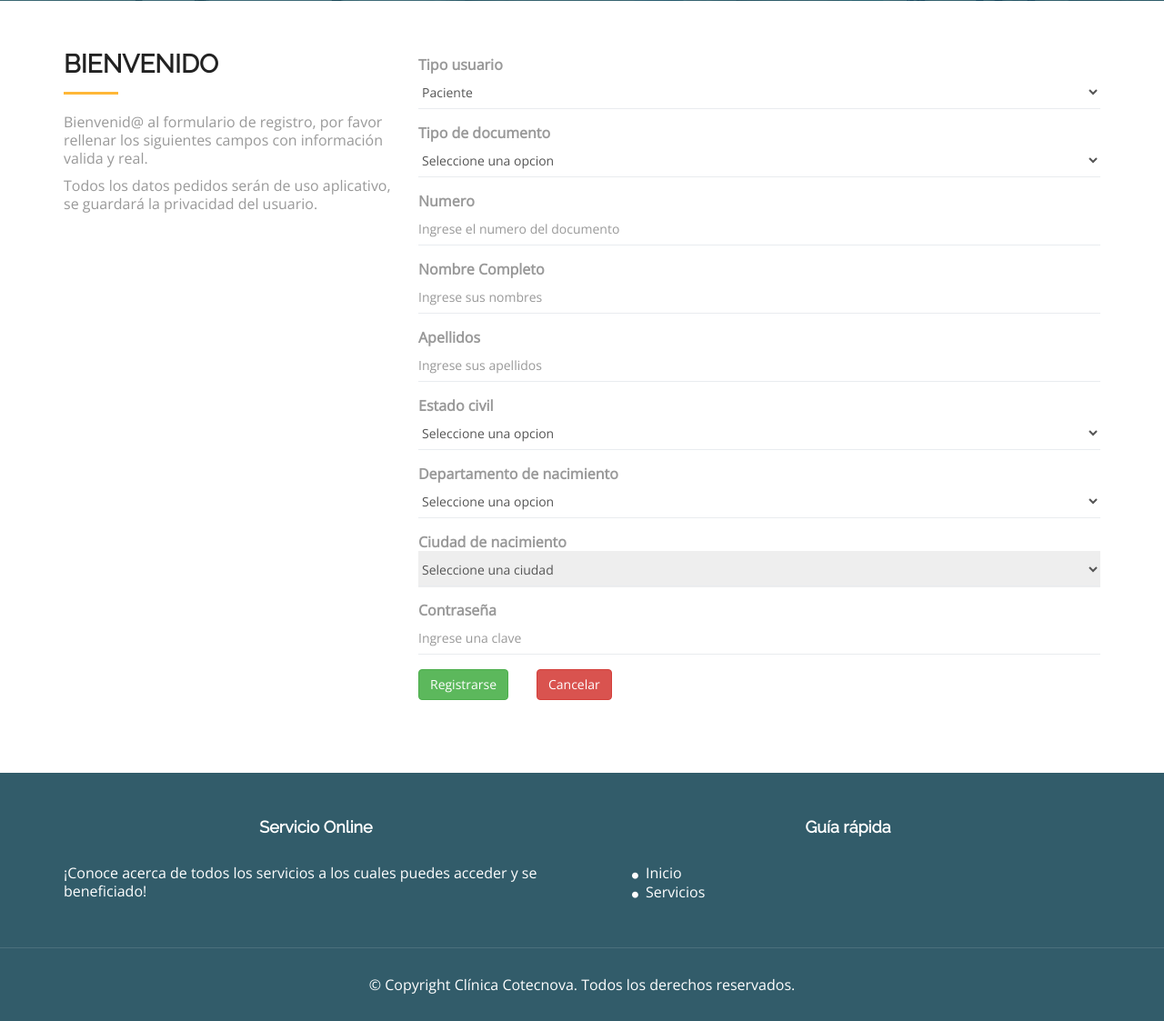
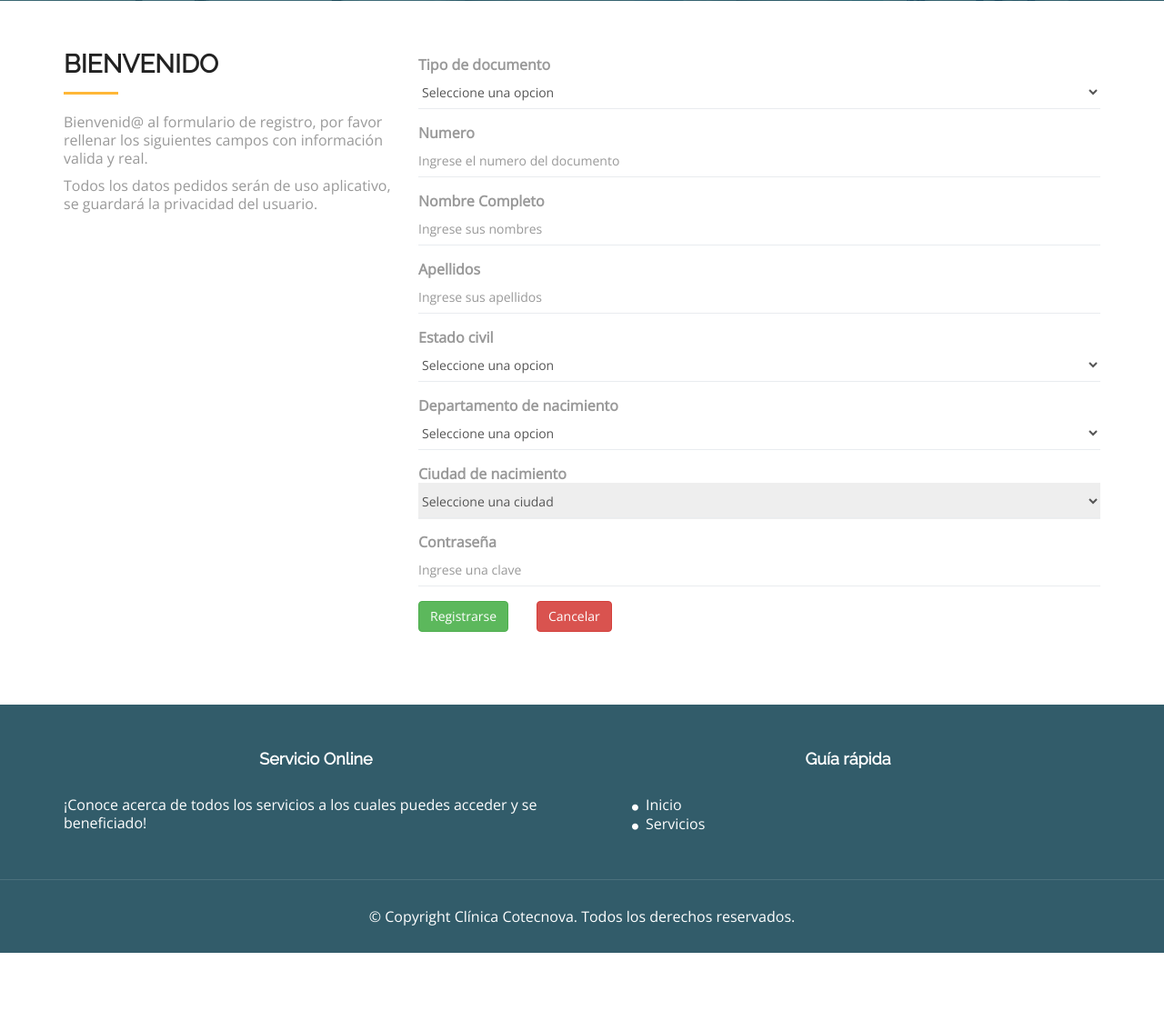
Before and after one commit to juandiegorb/clinica_cotecnova, a PHP site: page /crear_usuario.php in a window 1280 px wide. Shown: the part 99-1222 px from the top of the page at 91% size. After the commit the page ends 1147 px from the top, so only its background shows below. Run offline with PHP 8.4, Linux system fonts and the light colour scheme; data comes from the database, SQL or seed files in the repository; some libraries are stand-ins or nearby versions; some web fonts are replaced.

Commit message:
se quita el campo tipo de usuario
Se agrega directamente en la consulta el tipo de usuario que esta registrando

```diff
--- a/Controlador/insertarUsuario.php
+++ b/Controlador/insertarUsuario.php
@@ -19,12 +19,12 @@
 //condicion para comprobar si los campos están declarados anteriormente y si no estan vacíos
 if(isset($_POST['enviar']) && !empty($_POST['tipoDocumento']) && !empty($_POST['numeroDocumento']) &&
         !empty($_POST['nombreCompleto']) &&!empty($_POST['apellidos']) && !empty($_POST['estadoCivil']) && !empty($_POST['departamentoNacimiento'])
-        && !empty($_POST['ciudadNacimiento']) && !empty($_POST['contrasena'])&& !empty($_POST['tipoUsuario'])){
+        && !empty($_POST['ciudadNacimiento']) && !empty($_POST['contrasena'])){
 
     //lamado al archivo MySQL
     require_once '../Modelo/MySQL.php';
     //declaracion de variables con sus respectivas asignaciones
-    $tipoUsuario= $_POST['tipoUsuario'];
+
     $tipoDocumento= $_POST['tipoDocumento'];
     $numeroDocumento = $_POST['numeroDocumento'];
     $nombreCompleto = $_POST['nombreCompleto'];
@@ -48,7 +48,7 @@ if(isset($_POST['enviar']) && !empty($_POST['tipoDocumento']) && !empty($_POST['
         header( "refresh:3;url=../crear_usuario.php" );
     }else{
         //variable que ejecutara la funcion consulta, pero en este caso, no usamos select sino insert para meter los datos a la respectiva table
-        $insertarUsuarioi = $mysql->efectuarConsulta("insert into clinica_cotecnova.usuarios(tipo_Usuario_id, numero_documento, nombre_completo, apellidos, contrasena, tipo_documento_id, estado_civil_id, ciudad_id, departamento_id, estado) VALUES(".$tipoUsuario.",'".$numeroDocumento."','".$nombreCompleto."','".$apellidos."','".$contrasena."',".$tipoDocumento.",".$estadoCivil.",".$CiudadNacimiento.",".$departamentoNacimiento.", 1 )");
+        $insertarUsuarioi = $mysql->efectuarConsulta("insert into clinica_cotecnova.usuarios(tipo_Usuario_id, numero_documento, nombre_completo, apellidos, contrasena, tipo_documento_id, estado_civil_id, ciudad_id, departamento_id, estado) VALUES(2, '".$numeroDocumento."','".$nombreCompleto."','".$apellidos."','".$contrasena."',".$tipoDocumento.",".$estadoCivil.",".$CiudadNacimiento.",".$departamentoNacimiento.", 1 )");
         //decision para comprobar si se ejecuto, se redirige al index principal
         if($insertarUsuarioi){
           //impresion de mensajes personalizados
--- a/crear_usuario.php
+++ b/crear_usuario.php
@@ -67,20 +67,6 @@
             <div class="card-body">
                 <!-- Formulario donde al darle al boton se envian los datos al controlador de insertar usuario -->
                 <form class="form-horizontal form-material" action="Controlador/insertarUsuario.php" method="POST">
-                <div class="form-group">
-                  <label class="col-sm-12">Tipo usuario</label>
-                  <div class="col-sm-12">
-                      <select class="form-control form-control-line" name="tipoUsuario">
-                          <!-- Llamado al ciclo while donde vamos a recorrer un array asociativo con la consulta declarada anteriormente -->
-                         <?php
-                       while ($resultado= mysqli_fetch_assoc($seleccionTipoUsuario)){
-                           ?>
-                          <!-- Se traen los datos y se imprimen en las opciones del select -->
-                        <option value="<?php echo $resultado['id_tipo_usuario']?>"><?php echo $resultado['nombre']?></option>
-                        <?php }?>
-                    </select>
-                  </div>
-                </div>
                 <div class="form-group">
                   <label class="col-sm-12">Tipo de documento</label>
                   <div class="col-sm-12">
```
